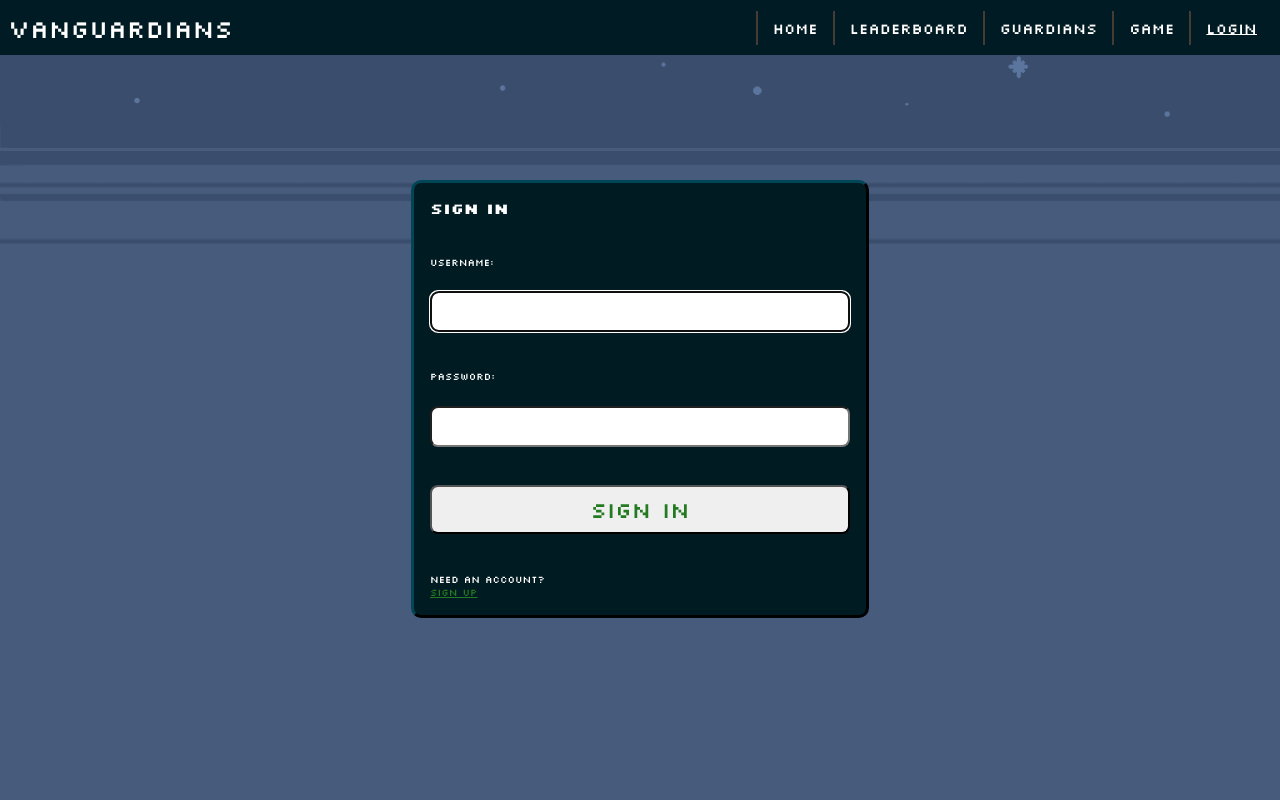
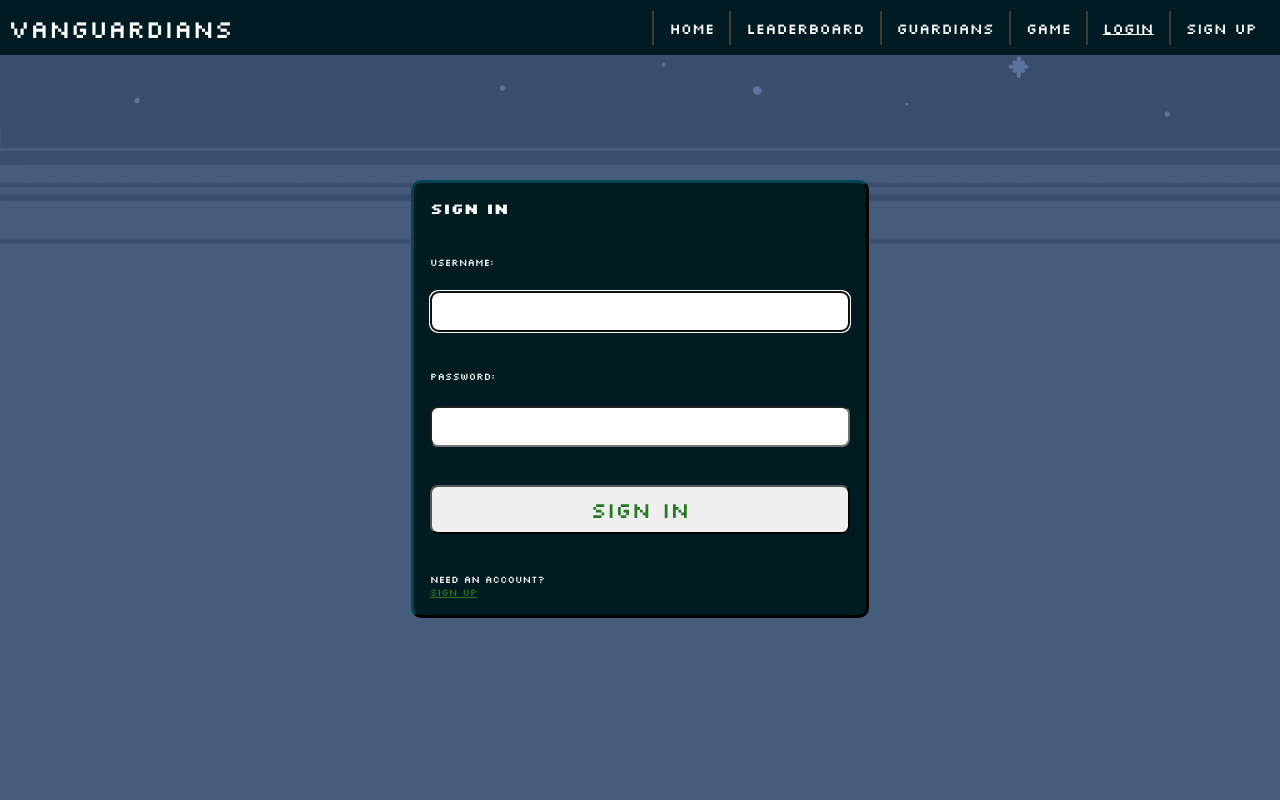
Before and after one commit to lanxeyu/vanguardians-client, a React (Vite) app: page /login in a window 1280 px wide. Built offline with nearby package versions, Linux system fonts and the light colour scheme; a web font is replaced by a local one.

Commit message:
Minor styling change

```diff
--- a/src/components/Header/index.jsx
+++ b/src/components/Header/index.jsx
@@ -56,7 +56,7 @@ export default function Header() {
                             Login
                         </NavLink>
                     )}
-                    {/* <NavLink to="/signup" style={styles}>Sign Up</NavLink> */}
+                    <NavLink to="/signup" style={styles}>Sign Up</NavLink>
                 </nav>
             </header>
             <Outlet />
```
